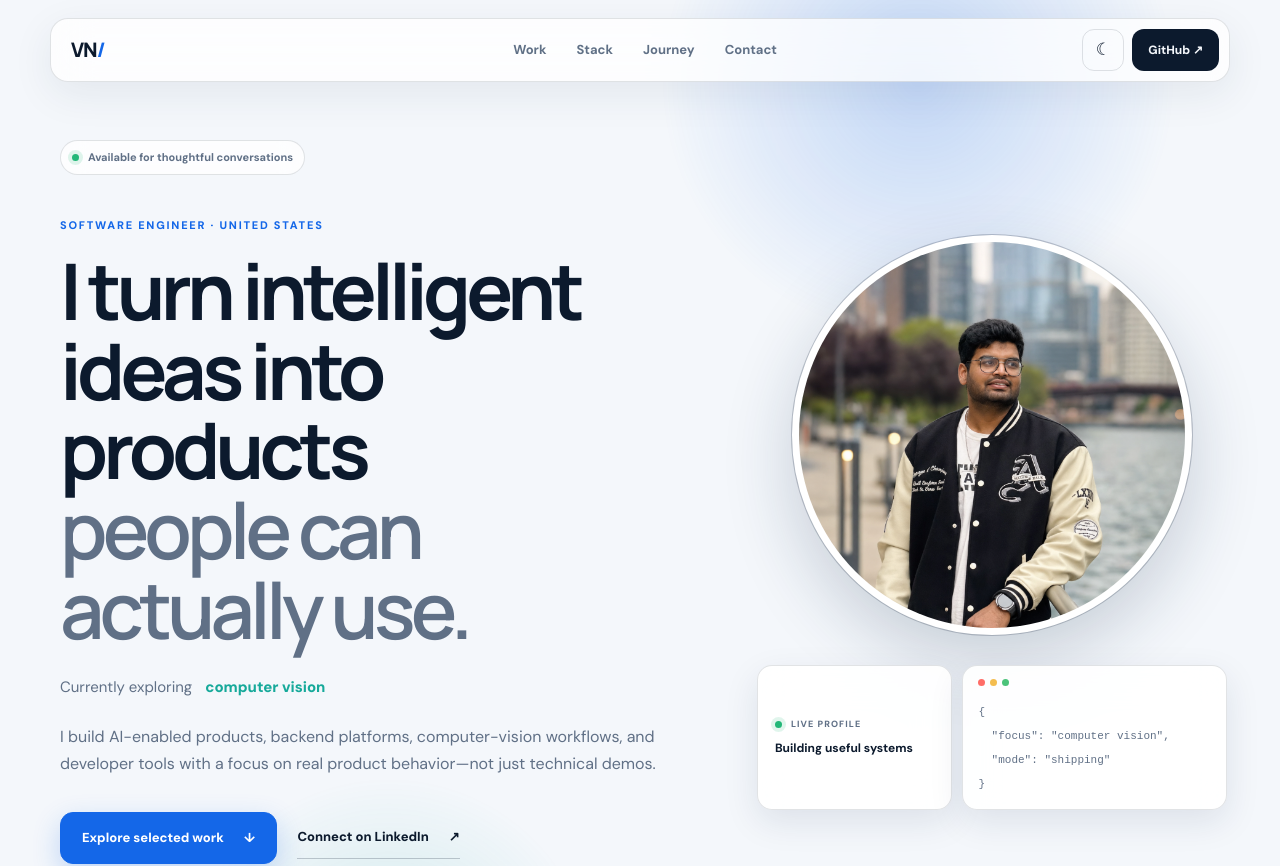
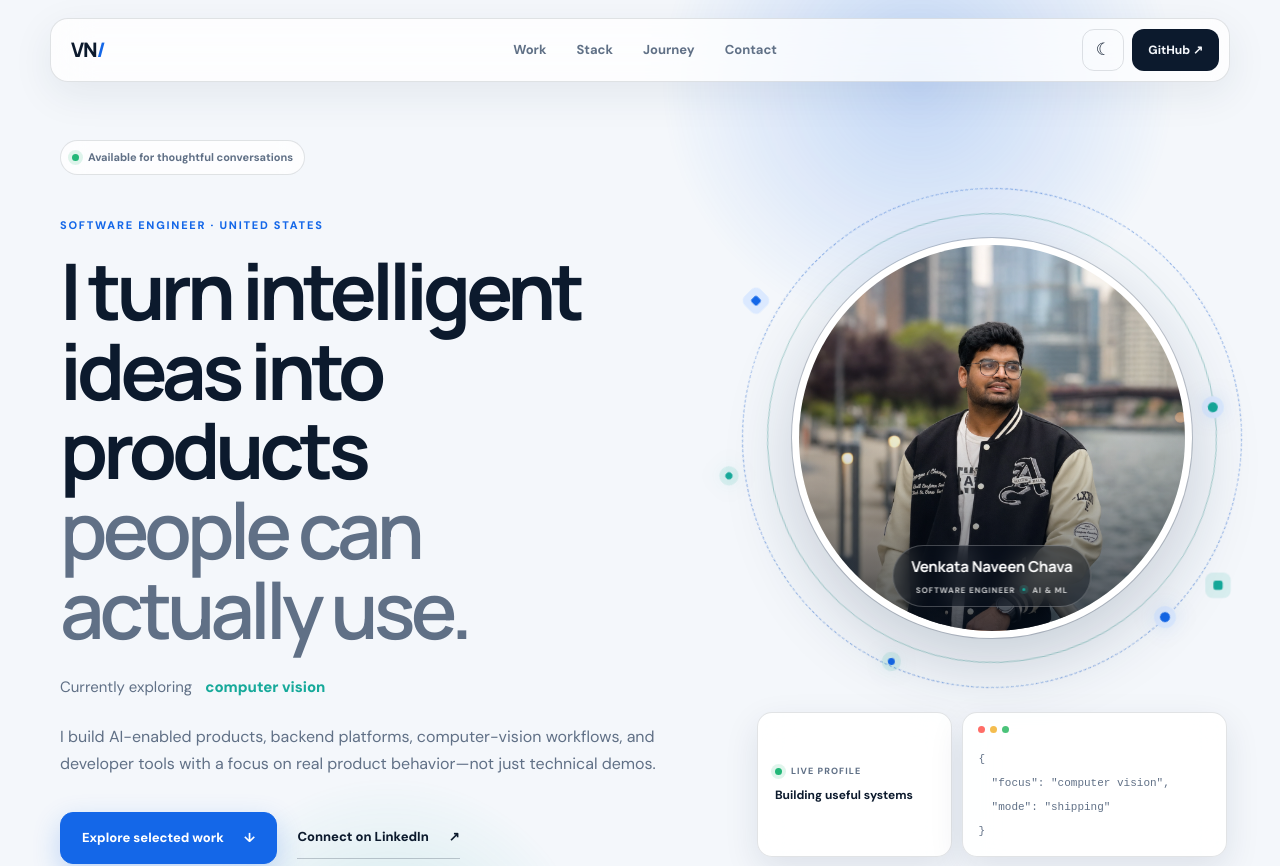
Before and after one commit to Naveen060/Naveen060.github.io, a Next.js app: page / in a window 1280 px wide. Shown: the top 866 px of the page. Built offline with nearby package versions, Linux system fonts and the light colour scheme.

Commit message:
Add interactive graphics around hero portrait

```diff
--- a/app/globals.css
+++ b/app/globals.css
@@ -170,10 +170,32 @@ button { color: inherit; }
 .role-dots button { width: 22px; height: 5px; padding: 0; border: 0; border-radius: 99px; background: var(--line-strong); cursor: pointer; transition: width 180ms ease, background 180ms ease; }
 .role-dots button.is-active { width: 42px; background: var(--accent); }
 
-.hero-media { position: relative; z-index: 2; min-height: 620px; display: flex; flex-direction: column; align-items: center; justify-content: center; gap: 18px; }
-.photo-card { position: relative; width: min(400px, 80vw); aspect-ratio: 1; overflow: hidden; flex: 0 0 auto; border: 7px solid var(--surface-solid); border-radius: 50%; background: var(--surface-solid); box-shadow: 0 0 0 1px var(--line-strong), 0 26px 70px rgba(18, 43, 76, 0.2); transition: transform 180ms ease-out, box-shadow 250ms ease; transform-style: preserve-3d; }
+.hero-media { position: relative; z-index: 2; min-height: 680px; display: flex; flex-direction: column; align-items: center; justify-content: center; gap: 12px; }
+.portrait-stage { position: relative; display: grid; width: min(500px, 94vw); aspect-ratio: 1; flex: 0 0 auto; place-items: center; isolation: isolate; }
+.portrait-ring { position: absolute; z-index: 0; aspect-ratio: 1; border-radius: 50%; pointer-events: none; transition: animation-duration 350ms ease, opacity 250ms ease; }
+.portrait-ring::before,
+.portrait-ring::after { content: ""; position: absolute; border-radius: 50%; background: var(--accent); box-shadow: 0 0 0 6px var(--accent-soft), 0 0 22px color-mix(in srgb, var(--accent) 50%, transparent); }
+.portrait-ring::before { top: -5px; left: calc(50% - 5px); width: 10px; height: 10px; }
+.portrait-ring::after { right: 6%; bottom: 18%; width: 7px; height: 7px; background: var(--teal); box-shadow: 0 0 0 6px color-mix(in srgb, var(--teal) 12%, transparent), 0 0 20px color-mix(in srgb, var(--teal) 50%, transparent); }
+.ring-one { width: 100%; border: 1px dashed color-mix(in srgb, var(--accent) 40%, var(--line)); animation: portrait-spin 18s linear infinite; }
+.ring-two { width: 90%; border: 1px solid color-mix(in srgb, var(--teal) 25%, var(--line)); animation: portrait-spin 25s linear infinite reverse; }
+.ring-two::before { top: auto; bottom: -4px; background: var(--teal); }
+.ring-two::after { right: auto; bottom: auto; top: 20%; left: 3%; background: var(--accent); }
+.portrait-signal { position: absolute; z-index: 1; width: 8px; aspect-ratio: 1; border-radius: 2px; background: var(--accent); box-shadow: 0 0 0 7px var(--accent-soft); pointer-events: none; animation: signal-float 3.2s ease-in-out infinite; }
+.signal-one { top: 22%; left: 2%; transform: rotate(45deg); }
+.signal-two { right: 4%; bottom: 18%; background: var(--teal); box-shadow: 0 0 0 7px color-mix(in srgb, var(--teal) 12%, transparent); animation-delay: -1.6s; }
+.portrait-stage:hover .ring-one { animation-duration: 8s; }
+.portrait-stage:hover .ring-two { animation-duration: 12s; }
+@keyframes portrait-spin { to { transform: rotate(1turn); } }
+@keyframes signal-float { 50% { translate: 0 -10px; scale: 1.18; } }
+.photo-card { position: relative; z-index: 2; width: min(400px, 80vw); aspect-ratio: 1; overflow: hidden; flex: 0 0 auto; border: 7px solid var(--surface-solid); border-radius: 50%; background: var(--surface-solid); box-shadow: 0 0 0 1px var(--line-strong), 0 26px 70px rgba(18, 43, 76, 0.2); transition: transform 180ms ease-out, box-shadow 250ms ease; transform-style: preserve-3d; }
 .photo-card:hover { box-shadow: 0 0 0 1px var(--line-strong), 0 30px 78px rgba(18, 43, 76, 0.25); }
 .photo-card img { display: block; width: 100%; height: 100%; object-fit: cover; object-position: center 44%; }
+.photo-card::after { content: ""; position: absolute; z-index: 1; inset: 45% 0 0; border-radius: 0 0 50% 50%; background: linear-gradient(to bottom, transparent, rgba(3, 12, 24, 0.72)); pointer-events: none; }
+.photo-identity { position: absolute; z-index: 3; left: 50%; bottom: 24px; display: flex; width: max-content; max-width: calc(100% - 54px); flex-direction: column; align-items: center; gap: 5px; padding: 10px 18px; border: 1px solid rgba(255, 255, 255, 0.24); border-radius: 999px; background: rgba(3, 12, 24, 0.38); color: white; text-align: center; backdrop-filter: blur(12px); transform: translateX(-50%); }
+.photo-identity strong { overflow: hidden; max-width: 100%; font-family: var(--font-heading), sans-serif; font-size: 15px; letter-spacing: -0.01em; text-overflow: ellipsis; white-space: nowrap; }
+.photo-identity span { display: flex; align-items: center; justify-content: center; gap: 7px; color: rgba(255, 255, 255, 0.76); font-size: 8px; font-weight: 750; letter-spacing: 0.11em; text-transform: uppercase; white-space: nowrap; }
+.photo-identity i { width: 3px; height: 3px; border-radius: 50%; background: var(--teal); box-shadow: 0 0 0 3px rgba(55, 217, 196, 0.14); }
 .hero-media-meta { display: grid; grid-template-columns: minmax(0, 0.85fr) minmax(0, 1.15fr); gap: 10px; width: min(470px, 92vw); margin-top: 12px; }
 .live-card, .json-card { position: static; min-width: 0; border: 1px solid var(--line); background: color-mix(in srgb, var(--surface-solid) 92%, transparent); box-shadow: 0 12px 34px rgba(18, 43, 76, 0.1); backdrop-filter: blur(18px); }
 .live-card { display: flex; flex-direction: column; justify-content: center; gap: 8px; padding: 15px 17px; border-radius: 15px; }
@@ -360,8 +382,12 @@ footer p:last-child { justify-self: end; }
   .hero { padding: 118px 20px 158px; }
   .hero h1 { font-size: clamp(44px, 13vw, 62px); }
   .availability { margin-bottom: 28px; }
-  .hero-media { min-height: 590px; }
+  .hero-media { min-height: 650px; }
+  .portrait-stage { width: min(390px, 96vw); }
   .photo-card { width: min(330px, 79vw); border-width: 6px; }
+  .photo-identity { bottom: 18px; max-width: calc(100% - 38px); padding: 9px 14px; }
+  .photo-identity strong { font-size: 13px; }
+  .photo-identity span { font-size: 7px; }
   .hero-media-meta { grid-template-columns: 1fr; width: min(330px, 88vw); }
   .live-card, .json-card { width: 100%; }
   .hero-stats { left: 20px; right: 20px; grid-template-columns: repeat(3, 1fr); gap: 12px; }
--- a/app/page.tsx
+++ b/app/page.tsx
@@ -177,11 +177,21 @@ export default function Home() {
           }}
           onPointerLeave={() => setTilt({ x: 0, y: 0 })}
         >
-          <div
-            className="photo-card"
-            style={{ transform: `perspective(900px) rotateY(${tilt.x}deg) rotateX(${tilt.y}deg)` }}
-          >
-            <img src="/naveen-profile-blurred.png" alt="Venkata Naveen by the Chicago River" />
+          <div className="portrait-stage">
+            <span className="portrait-ring ring-one" aria-hidden="true" />
+            <span className="portrait-ring ring-two" aria-hidden="true" />
+            <span className="portrait-signal signal-one" aria-hidden="true" />
+            <span className="portrait-signal signal-two" aria-hidden="true" />
+            <div
+              className="photo-card"
+              style={{ transform: `perspective(900px) rotateY(${tilt.x}deg) rotateX(${tilt.y}deg)` }}
+            >
+              <img src="/naveen-profile-blurred.png" alt="Venkata Naveen by the Chicago River" />
+              <div className="photo-identity">
+                <strong>Venkata Naveen Chava</strong>
+                <span>Software Engineer <i aria-hidden="true" /> AI &amp; ML</span>
+              </div>
+            </div>
           </div>
           <div className="hero-media-meta">
             <div className="live-card">
```
